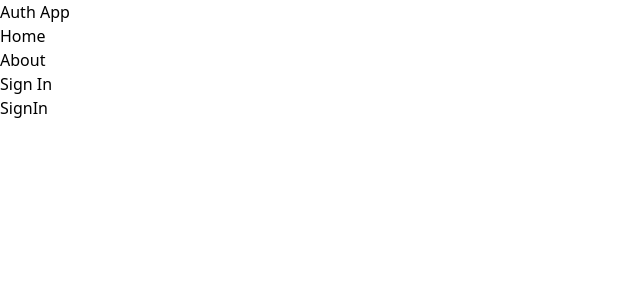
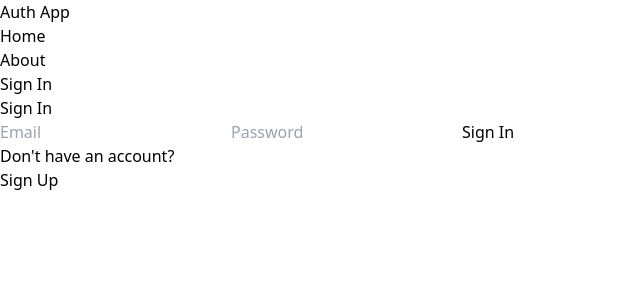
Before and after one commit to CaptainHow/mern-profile-auth, a React (Vite) app in the folder client/: page /sign-in in a window 1280 px wide. Shown: the top 300 px of the page, without its empty margins (0-640 px from the left). Built offline with nearby package versions, Linux system fonts and the light colour scheme.

Commit message:
completed the signup page

```diff
--- a/client/src/pages/SignIn.jsx
+++ b/client/src/pages/SignIn.jsx
@@ -1,7 +1,75 @@
-import React from "react";
+import { useState } from "react";
+import { Link, useNavigate } from "react-router-dom";
 
-const SignIn = () => {
-  return <div>SignIn</div>;
-};
+function SignIn() {
+  const [formData, setFormData] = useState({});
+  const [error, setError] = useState(false);
+  const [loading, setLoading] = useState(false);
+  const navigate = useNavigate();
+  const handleChange = (e) => {
+    setFormData({ ...formData, [e.target.id]: e.target.value });
+  };
+
+  const handleSubmit = async (e) => {
+    e.preventDefault();
+    setError(false);
+    try {
+      setLoading(true);
+      const res = await fetch("/api/v1/auth/signin", {
+        method: "POST",
+        headers: {
+          "Content-Type": "application/json",
+        },
+        body: JSON.stringify(formData),
+      });
+      const data = await res.json();
+      console.log(data);
+      setLoading(false);
+      if (!data.success) {
+        setError(true);
+        return;
+      }
+      navigate("/");
+    } catch (error) {
+      setLoading(false);
+      setError(true);
+    }
+  };
+
+  return (
+    <div className="p-3 max-w-lg mx-auto">
+      <h1 className="text-3xl text-center font-semibold my-7"> Sign In</h1>
+      <form onSubmit={handleSubmit} className="flex flex-col gap-4">
+        <input
+          type="text"
+          placeholder="Email"
+          id="email"
+          className="bg-slate-50 p-3 rounded-lg"
+          onChange={handleChange}
+        />
+        <input
+          type="password"
+          placeholder="Password"
+          id="password"
+          className="bg-slate-50 p-3 rounded-lg"
+          onChange={handleChange}
+        />
+        <button
+          disabled={loading}
+          className="bg-slate-700 rounded-lg p-3 text-white uppercase hover:opacity-95 disabled:placeholder-opacity-80"
+        >
+          {loading ? "loading..." : "Sign In"}
+        </button>
+      </form>
+      <div className="flex gap-2 mt-5">
+        <p>{"Don't"} have an account?</p>
+        <Link to="/sign-up">
+          <span className="text-blue-500"> Sign Up</span>
+        </Link>
+      </div>
+      <p className="text-red-700 mt-5">{error && "Something went wrong"}</p>
+    </div>
+  );
+}
 
 export default SignIn;
--- a/client/src/pages/SignUp.jsx
+++ b/client/src/pages/SignUp.jsx
@@ -1,10 +1,11 @@
 import { useState } from "react";
-import { Link } from "react-router-dom";
+import { Link, useNavigate } from "react-router-dom";
 
 function SignUp() {
   const [formData, setFormData] = useState({});
-  const [error, setError] = useState(false);
+  const [error, setError] = useState("");
   const [loading, setLoading] = useState(false);
+  const navigate = useNavigate();
 
   const handleChange = (e) => {
     setFormData({ ...formData, [e.target.id]: e.target.value });
@@ -12,7 +13,7 @@
 
   const handleSubmit = async (e) => {
     e.preventDefault();
-    setError(false);
+    setError("");
     try {
       setLoading(true);
       const res = await fetch("/api/v1/auth/signup", {
@@ -25,12 +26,18 @@
       const data = await res.json();
       setLoading(false);
       if (!data.success) {
-        setError(true);
+        console.log(data);
+        if (data.message.includes("dup key")) {
+          setError("User already exists!");
+          return;
+        }
+        setError("Something went wrong!");
         return;
       }
+      navigate("/sign-in");
     } catch (error) {
       setLoading(false);
-      setError(true);
+      setError("Something went wrong!");
     }
   };
 
@@ -72,7 +79,7 @@
           <span className="text-blue-500"> Sign In</span>
         </Link>
       </div>
-      <p className="text-red-700 mt-5">{error && "Something went wrong"}</p>
+      <p className="text-red-700 mt-5">{error}</p>
     </div>
   );
 }
```
Also changed, not shown: 1 other file (tests, documents, lock files or other folders).
